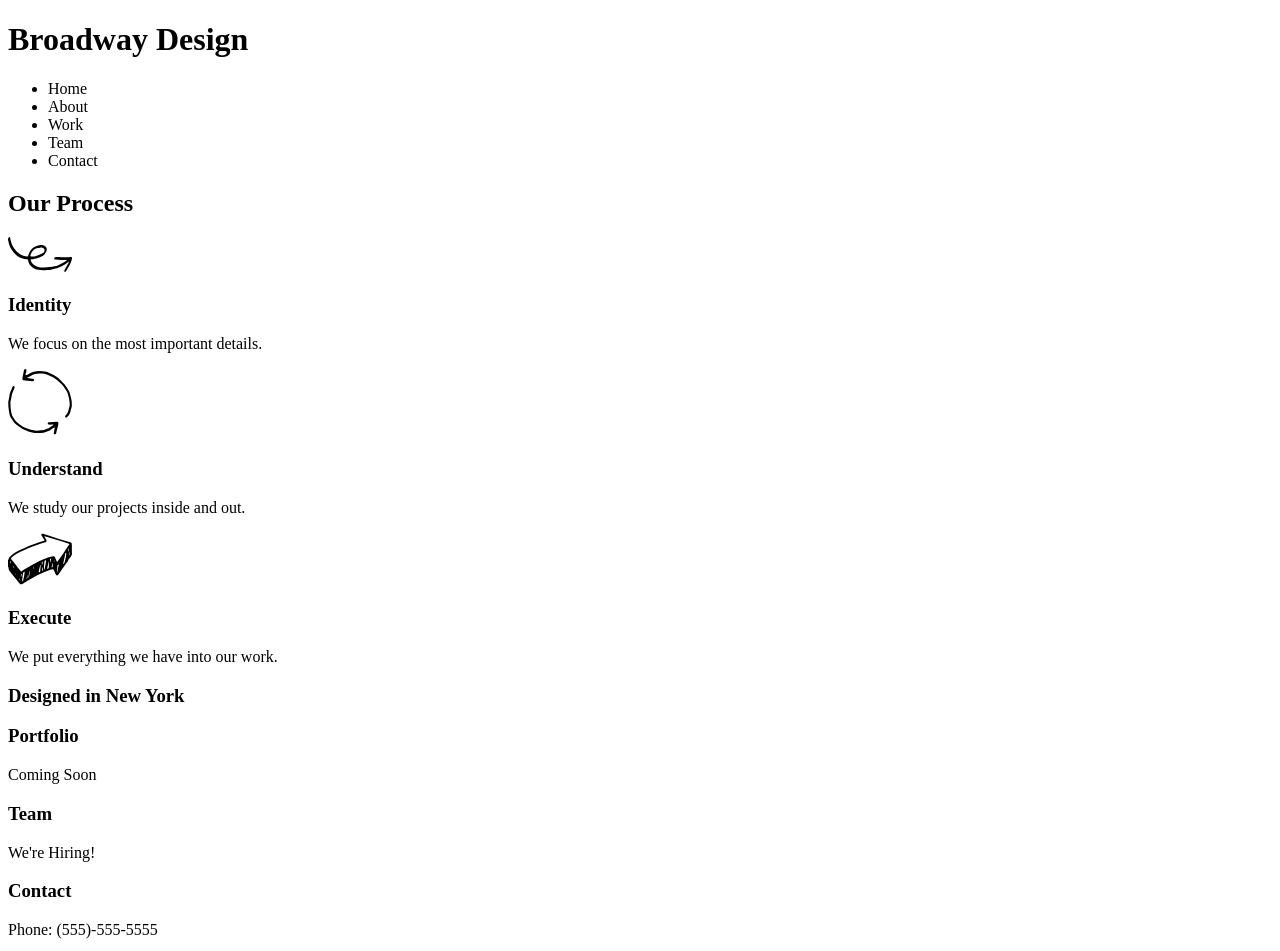
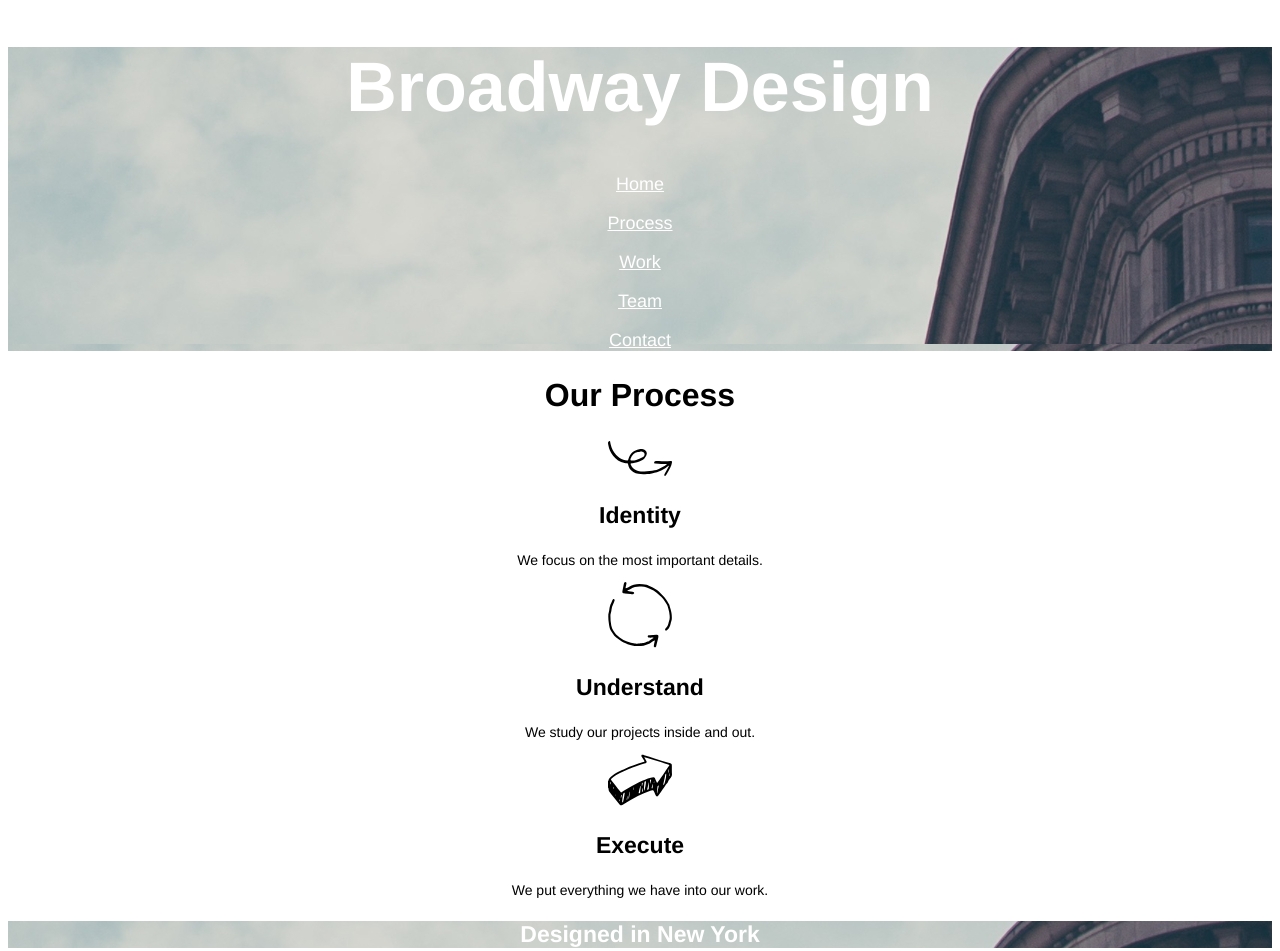
Before and after one commit to DianaKado/Broadway, a plain HTML site: page index.html in a window 1280 px wide. Shown: the top 951 px of the page. Drawn offline with Linux system fonts and the light colour scheme.

Commit message:
Wrote css and modified html tags to work with css and changed list elements to paragraph elements.

```diff
--- a/index.html
+++ b/index.html
@@ -9,16 +9,14 @@
     <div class="top">
       <h1>Broadway Design</h1>
       <nav>
-        <ul>
-          <li>Home</li>
-          <li>About</li>
-          <li>Work</li>
-          <li>Team</li>
-          <li>Contact</li>
-        </ul>
+          <p><a href="">Home</a></p>
+          <p><a href="">Process</a></p>
+          <p><a href="">Work</a></p>
+          <p><a href="">Team</a></p>
+          <p><a href="">Contact</a></p>
       </nav>
     </div>
-    <div class="process">
+    <div>
       <h2>Our Process</h2>
 
       <p><img src="resources/images/identify.svg" alt="identity"></p>
--- a/resources/css/style.css
+++ b/resources/css/style.css
@@ -0,0 +1,38 @@
+html {
+  text-align: center;
+  font-family: Helvetica, sans-serif;
+}
+.top {
+  background-image: url("../../resources/images/the-flatiron-building.png");
+}
+h1 {
+  color: white;
+  font-size: 70px;
+}
+.top p {
+  list-style: none;
+  font-size: 18px;
+}
+a {
+  color: white;
+  font-size: 18px;
+}
+h2 {
+  font-size: 32px;
+}
+h3 {
+  font-size: 23px;
+}
+p {
+  font-size: 14px;
+}
+.banner {
+  background-image: url(../../resources/images/the-flatiron-building.png);
+  color: white;
+}
+footer {
+  text-align: left;
+  background-color: dimgray;
+  color: white;
+  font-size: 11px;
+}
```
Also changed, not shown: 1 other file.
